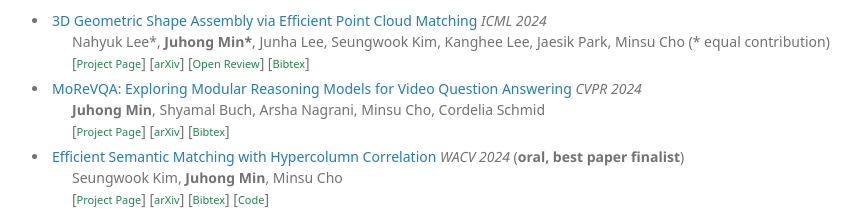
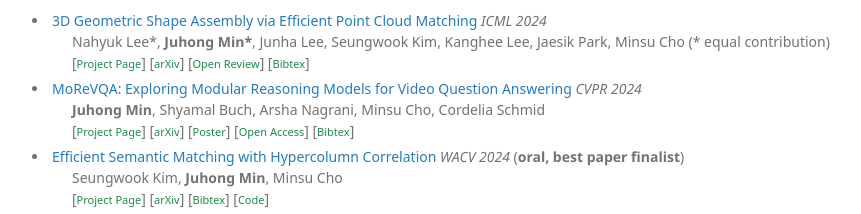
Before and after one commit to juhongm999/juhongm999.github.io, a plain HTML site: page index.html in a window 1280 px wide. Shown: the part 1102-1316 px from the top of the page, without its empty margins (338-1199 px from the left). Drawn offline with Linux system fonts and the light colour scheme; a web font is replaced by a local one.

Commit message:
Update index.html

```diff
--- a/index.html
+++ b/index.html
@@ -165,6 +165,8 @@
 			    <p class="pub"><strong>Juhong Min</strong>, <a class="ppl" href="https://cs.stanford.edu/~shyamal/">Shyamal Buch</a>, <a class="ppl" href="https://a-nagrani.github.io/">Arsha Nagrani</a>, <a class="ppl" href="http://cvlab.postech.ac.kr/~mcho/">Minsu Cho</a>, <a class="ppl" href="https://research.google/people/cordelia-schmid/">Cordelia Schmid</a></br>
 			[<a class="code" href="https://juhongm999.github.io/morevqa/">Project Page</a>]
 			[<a class="code" href="https://arxiv.org/abs/2404.06511">arXiv</a>]
+			[<a class="code" href="poster/morevqa_poster.png">Poster</a>]
+			[<a class="code" href="https://openaccess.thecvf.com/content/CVPR2024/html/Min_MoReVQA_Exploring_Modular_Reasoning_Models_for_Video_Question_Answering_CVPR_2024_paper.html">Open Access</a>]
 			[<a class="code" href="https://juhongm999.github.io/morevqa/#bibtex">Bibtex</a>]
 			</p>
 			</ul>
```
